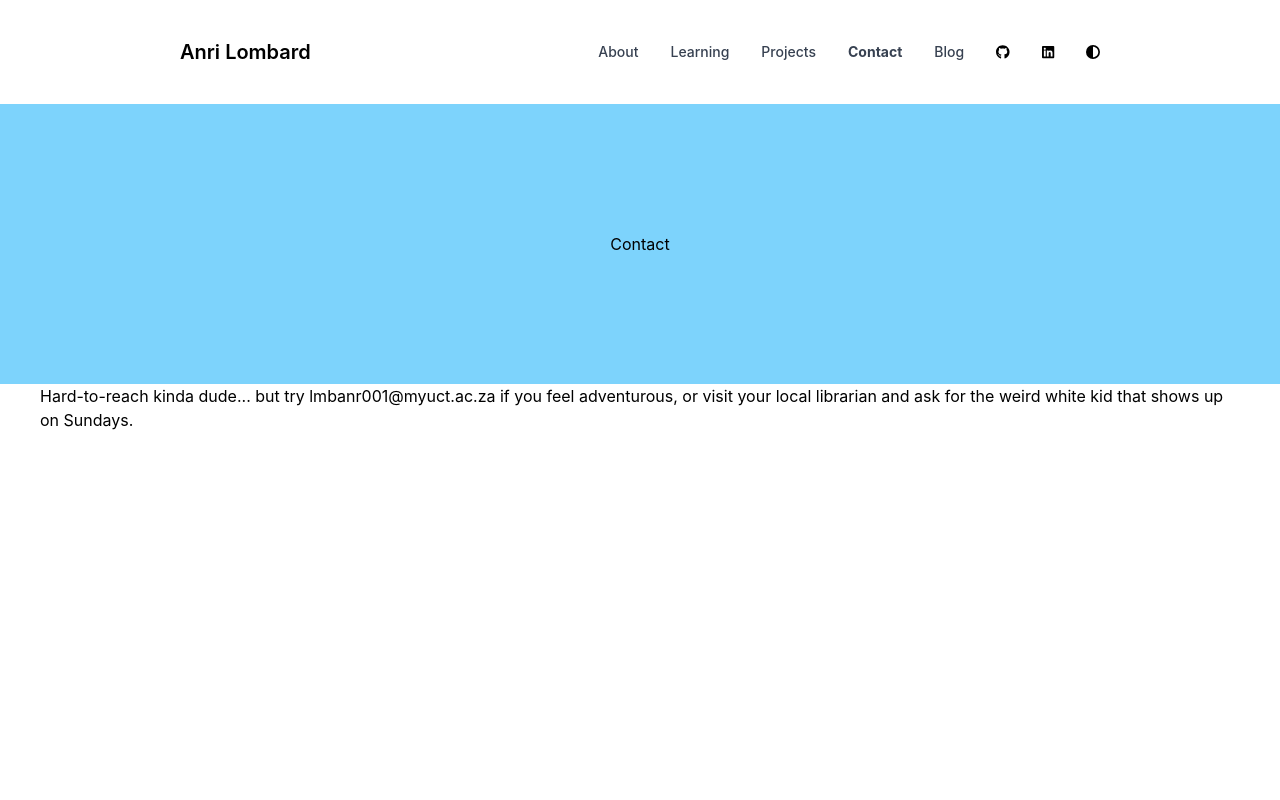
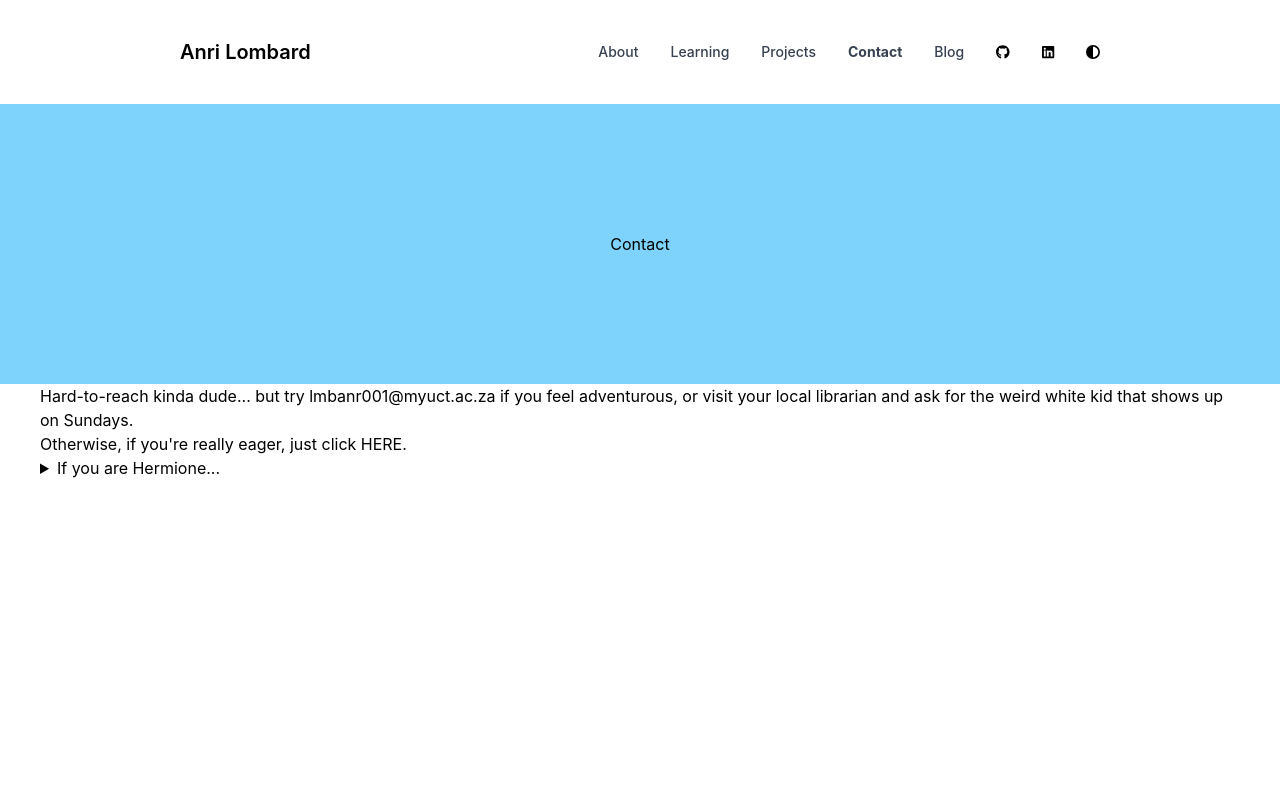
Before and after one commit to Anri-Lombard/Anri-Lombard-v4, a Next.js app: page /contact in a window 1280 px wide. Shown: the top 800 px of the page. Built offline with nearby package versions, Linux system fonts and the light colour scheme.

Commit message:
Contacts info

```diff
--- a/pages/contact.tsx
+++ b/pages/contact.tsx
@@ -7,6 +7,20 @@ function Contact() {
             <div>
                 Hard-to-reach kinda dude... but try lmbanr001@myuct.ac.za if you feel adventurous, or visit your local librarian and ask for the weird white kid that shows up on Sundays.
             </div>
+            <div>
+                Otherwise, if you're really eager, just click <span className="dissapear">HERE</span>.
+                <details>
+                    <summary>If you are Hermione...</summary>
+                    I can't give you my number like this, but here's the plan:
+                    1. Get into my uni,
+                    2. Ask for a super short blonde chad that is obviously a lady's man,
+                    3. Now don't go to whomever they mentioned,
+                    4. Repeat
+
+                    Eventually you'll find me :)
+                </details>
+            </div>
+
         </div>
     )
 }
--- a/styles/globals.css
+++ b/styles/globals.css
@@ -18,9 +18,9 @@ a {
   box-sizing: border-box;
 }
 
-/* --- Navbar ---  */
 
 @layer components {
+  /* --- Navbar ---  */
   .navbar {
     padding: 2rem;
     font-size: 1.5rem;
@@ -184,6 +184,11 @@ a {
   }
 
 
+  /* --- Contacts ---  */
+  .dissapear {
+    @apply ease-out duration-150 hover:opacity-0
+  }
+
 
   @keyframes flip {
     0% {
```
